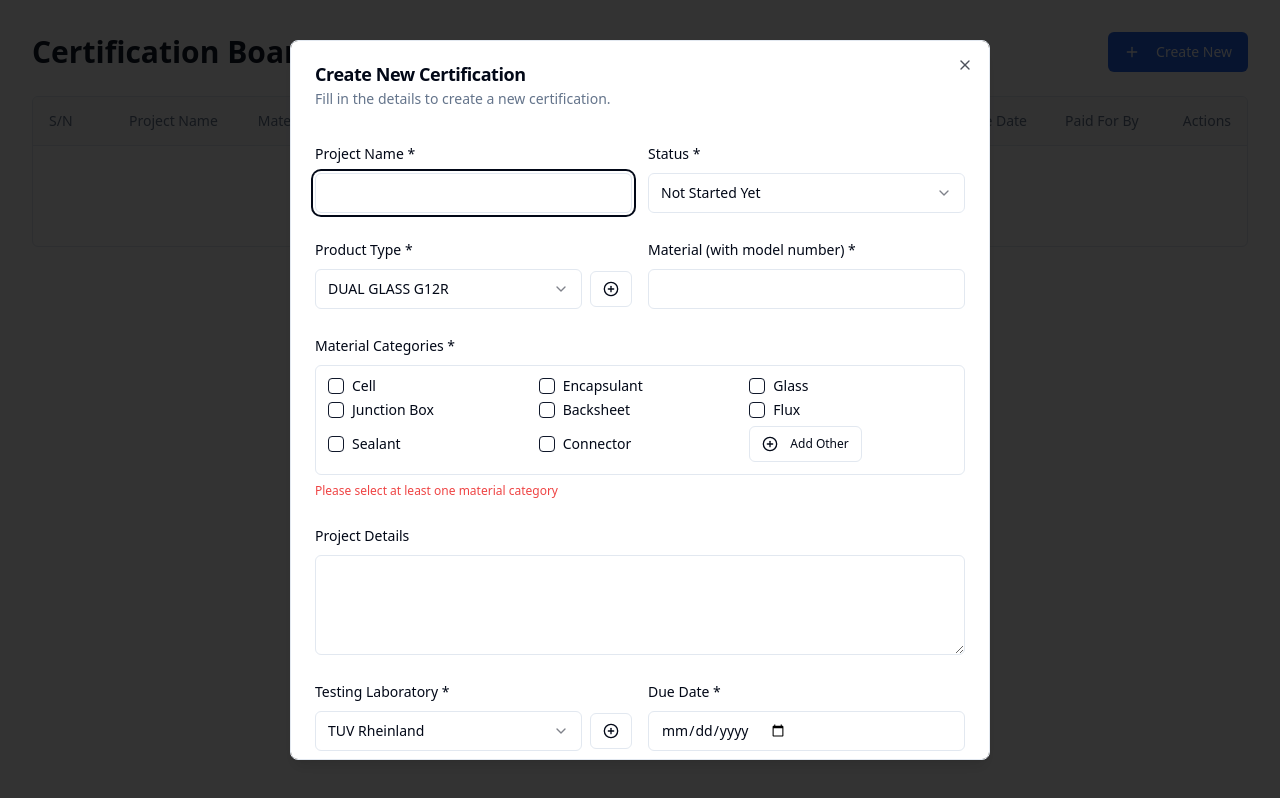
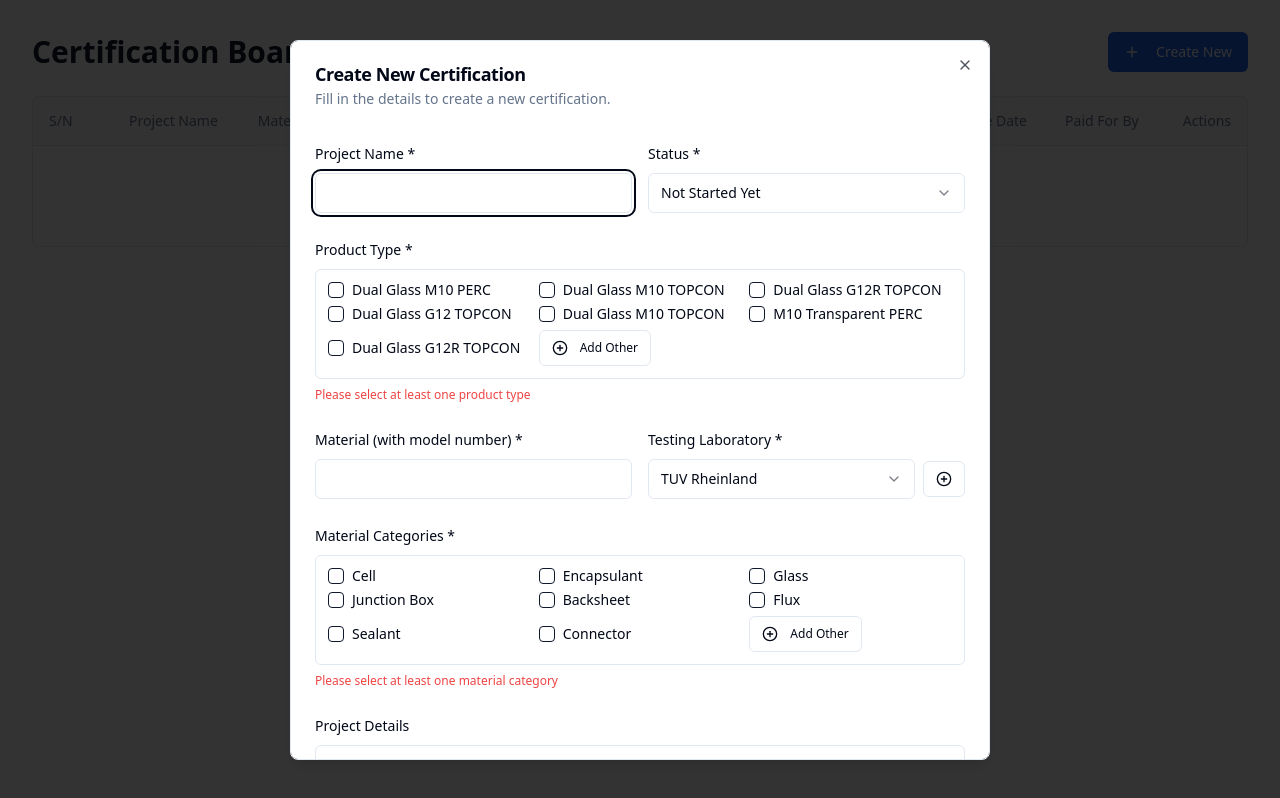
Before and after one commit to aarnav1729/certs, a React (Vite) app: page / in a window 1280 px wide. Both pictures are taken after a click on the button "Create New". Built offline with nearby package versions, Linux system fonts and the light colour scheme.

Commit message:
Refactor: Change product type input
Refactor the product type input from a dropdown to a checkbox field.

```diff
--- a/src/components/CertificationForm.tsx
+++ b/src/components/CertificationForm.tsx
@@ -1,4 +1,3 @@
-
 import { useState, useEffect } from "react";
 import {
   Dialog,
@@ -22,7 +21,8 @@ import {
   UploadFile,
   MaterialCategory,
   ProductType,
-  TestingLaboratory
+  TestingLaboratory,
+  PRODUCT_TYPES
 } from "@/lib/types";
 import {
   fileToBase64,
@@ -53,7 +53,7 @@ export function CertificationForm({
 }: CertificationFormProps) {
   const [projectName, setProjectName] = useState(initialData?.projectName || '');
   const [projectDetails, setProjectDetails] = useState(initialData?.projectDetails || '');
-  const [productType, setProductType] = useState<ProductType>(initialData?.productType || 'DUAL GLASS G12R');
+  const [productType, setProductType] = useState<ProductType>(initialData?.productType || []);
   const [customProductType, setCustomProductType] = useState('');
   const [materialCategories, setMaterialCategories] = useState<MaterialCategory[]>(initialData?.materialCategories || []);
   const [customMaterialCategory, setCustomMaterialCategory] = useState('');
@@ -69,7 +69,7 @@ export function CertificationForm({
   const [supplierName, setSupplierName] = useState(initialData?.paymentInfo?.supplierName || '');
   const [invoiceAttachment, setInvoiceAttachment] = useState<UploadFile | undefined>(initialData?.paymentInfo?.invoiceAttachment);
 
-  const [allProductTypes, setAllProductTypes] = useState<ProductType[]>([]);
+  const [allProductTypes, setAllProductTypes] = useState<string[]>([]);
   const [allTestingLaboratories, setAllTestingLaboratories] = useState<TestingLaboratory[]>([]);
   const [allMaterialCategories, setAllMaterialCategories] = useState<MaterialCategory[]>([]);
   const [showCustomProductType, setShowCustomProductType] = useState(false);
@@ -92,7 +92,7 @@ export function CertificationForm({
   const handleSubmit = async (e: React.FormEvent) => {
     e.preventDefault();
 
-    if (!projectName || !productType || !testingLaboratory || !material || !dueDate || materialCategories.length === 0) {
+    if (!projectName || !testingLaboratory || !material || !dueDate || materialCategories.length === 0 || productType.length === 0) {
       toast.error("Please fill in all required fields");
       return;
     }
@@ -101,11 +101,15 @@ export function CertificationForm({
 
     try {
       // Handle custom product type
-      let finalProductType = productType;
+      let finalProductType = [...productType];
       if (showCustomProductType && customProductType) {
-        finalProductType = customProductType;
+        if (!finalProductType.includes(customProductType)) {
+          finalProductType.push(customProductType);
+        }
         saveCustomProductType(customProductType);
-        setAllProductTypes(prev => [...prev, customProductType]);
+        setAllProductTypes(prev => prev.includes(customProductType) ? prev : [...prev, customProductType]);
+        setCustomProductType('');
+        setShowCustomProductType(false);
       }
 
       // Handle custom testing laboratory
@@ -142,7 +146,7 @@ export function CertificationForm({
       if (isCreateMode) {
         setProjectName('');
         setProjectDetails('');
-        setProductType('DUAL GLASS G12R');
+        setProductType([]);
         setCustomProductType('');
         setShowCustomProductType(false);
         setMaterialCategories([]);
@@ -234,6 +238,24 @@ export function CertificationForm({
     }
   };
 
+  const handleProductTypeChange = (productTypeOption: string, checked: boolean) => {
+    if (checked) {
+      setProductType([...productType, productTypeOption]);
+    } else {
+      setProductType(productType.filter(pt => pt !== productTypeOption));
+    }
+  };
+
+  const handleAddCustomProductType = () => {
+    if (customProductType && !productType.includes(customProductType)) {
+      setProductType([...productType, customProductType]);
+      saveCustomProductType(customProductType);
+      setAllProductTypes(prev => [...prev, customProductType]);
+      setCustomProductType('');
+      setShowCustomProductType(false);
+    }
+  };
+
   const handleAddCustomMaterialCategory = () => {
     if (customMaterialCategory && !materialCategories.includes(customMaterialCategory)) {
       setMaterialCategories([...materialCategories, customMaterialCategory]);
@@ -291,63 +313,77 @@ export function CertificationForm({
               </div>
             </div>
 
-            <div className="grid grid-cols-2 gap-4">
-              <div className="space-y-2">
-                <Label htmlFor="productType">Product Type *</Label>
-                {!showCustomProductType ? (
-                  <div className="flex items-center gap-2">
-                    <Select
-                      value={productType}
-                      onValueChange={(value: string) => {
-                        if (value === "other") {
-                          setShowCustomProductType(true);
-                        } else {
-                          setProductType(value as ProductType);
-                        }
-                      }}
+            <div className="space-y-2">
+              <Label htmlFor="productType">Product Type *</Label>
+              <div className="grid grid-cols-3 gap-2 border p-3 rounded-md">
+                {allProductTypes.map((type) => (
+                  <div className="flex items-center space-x-2" key={type}>
+                    <Checkbox
+                      id={`product-type-${type}`}
+                      checked={productType.includes(type)}
+                      onCheckedChange={(checked) =>
+                        handleProductTypeChange(type, checked as boolean)
+                      }
                       disabled={isViewMode}
+                    />
+                    <label
+                      htmlFor={`product-type-${type}`}
+                      className="text-sm font-medium leading-none peer-disabled:cursor-not-allowed peer-disabled:opacity-70"
                     >
-                      <SelectTrigger>
-                        <SelectValue placeholder="Select product type" />
-                      </SelectTrigger>
-                      <SelectContent>
-                        {allProductTypes.map(type => (
-                          <SelectItem key={type} value={type}>{type}</SelectItem>
-                        ))}
-                        <SelectItem value="other">Others (Specify)</SelectItem>
-                      </SelectContent>
-                    </Select>
-                    {!isViewMode && (
-                      <Button
-                        type="button"
-                        size="sm"
-                        variant="outline"
-                        onClick={() => setShowCustomProductType(true)}
-                      >
-                        <PlusCircle className="h-4 w-4" />
-                      </Button>
-                    )}
+                      {type}
+                    </label>
                   </div>
-                ) : (
-                  <div className="flex items-center gap-2">
+                ))}
+
+                {!isViewMode && !showCustomProductType && (
+                  <div className="flex items-center space-x-2">
+                    <Button
+                      type="button"
+                      variant="outline"
+                      size="sm"
+                      className="text-xs"
+                      onClick={() => setShowCustomProductType(true)}
+                    >
+                      <PlusCircle className="h-3 w-3 mr-1" /> Add Other
+                    </Button>
+                  </div>
+                )}
+
+                {showCustomProductType && (
+                  <div className="col-span-3 flex items-center gap-2 mt-2">
                     <Input
                       placeholder="Enter custom product type"
                       value={customProductType}
                       onChange={(e) => setCustomProductType(e.target.value)}
-                      disabled={isViewMode}
+                      className="flex-1"
                     />
                     <Button
                       type="button"
                       size="sm"
+                      onClick={handleAddCustomProductType}
+                    >
+                      Add
+                    </Button>
+                    <Button
+                      type="button"
+                      size="sm"
                       variant="outline"
-                      onClick={() => setShowCustomProductType(false)}
+                      onClick={() => {
+                        setCustomProductType('');
+                        setShowCustomProductType(false);
+                      }}
                     >
                       <X className="h-4 w-4" />
                     </Button>
                   </div>
                 )}
               </div>
+              {productType.length === 0 && !isViewMode && (
+                <p className="text-xs text-red-500">Please select at least one product type</p>
+              )}
+            </div>
 
+            <div className="grid grid-cols-2 gap-4">
               <div className="space-y-2">
                 <Label htmlFor="material">Material (with model number) *</Label>
                 <Input
@@ -358,6 +394,62 @@ export function CertificationForm({
                   required
                   maxLength={100}
                 />
+              </div>
+
+              <div className="space-y-2">
+                <Label htmlFor="testingLaboratory">Testing Laboratory *</Label>
+                {!showCustomTestingLaboratory ? (
+                  <div className="flex items-center gap-2">
+                    <Select
+                      value={testingLaboratory}
+                      onValueChange={(value: string) => {
+                        if (value === "other") {
+                          setShowCustomTestingLaboratory(true);
+                        } else {
+                          setTestingLaboratory(value as TestingLaboratory);
+                        }
+                      }}
+                      disabled={isViewMode}
+                    >
+                      <SelectTrigger>
+                        <SelectValue placeholder="Select testing laboratory" />
+                      </SelectTrigger>
+                      <SelectContent>
+                        {allTestingLaboratories.map(lab => (
+                          <SelectItem key={lab} value={lab}>{lab}</SelectItem>
+                        ))}
+                        <SelectItem value="other">Others (Specify)</SelectItem>
+                      </SelectContent>
+                    </Select>
+                    {!isViewMode && (
+                      <Button
+                        type="button"
+                        size="sm"
+                        variant="outline"
+                        onClick={() => setShowCustomTestingLaboratory(true)}
+                      >
+                        <PlusCircle className="h-4 w-4" />
+                      </Button>
+                    )}
+                  </div>
+                ) : (
+                  <div className="flex items-center gap-2">
+                    <Input
+                      placeholder="Enter custom testing laboratory"
+                      value={customTestingLaboratory}
+                      onChange={(e) => setCustomTestingLaboratory(e.target.value)}
+                      disabled={isViewMode}
+                    />
+                    <Button
+                      type="button"
+                      size="sm"
+                      variant="outline"
+                      onClick={() => setShowCustomTestingLaboratory(false)}
+                    >
+                      <X className="h-4 w-4" />
+                    </Button>
+                  </div>
+                )}
               </div>
             </div>
 
@@ -443,62 +535,6 @@ export function CertificationForm({
             </div>
 
             <div className="grid grid-cols-2 gap-4">
-              <div className="space-y-2">
-                <Label htmlFor="testingLaboratory">Testing Laboratory *</Label>
-                {!showCustomTestingLaboratory ? (
-                  <div className="flex items-center gap-2">
-                    <Select
-                      value={testingLaboratory}
-                      onValueChange={(value: string) => {
-                        if (value === "other") {
-                          setShowCustomTestingLaboratory(true);
-                        } else {
-                          setTestingLaboratory(value as TestingLaboratory);
-                        }
-                      }}
-                      disabled={isViewMode}
-                    >
-                      <SelectTrigger>
-                        <SelectValue placeholder="Select testing laboratory" />
-                      </SelectTrigger>
-                      <SelectContent>
-                        {allTestingLaboratories.map(lab => (
-                          <SelectItem key={lab} value={lab}>{lab}</SelectItem>
-                        ))}
-                        <SelectItem value="other">Others (Specify)</SelectItem>
-                      </SelectContent>
-                    </Select>
-                    {!isViewMode && (
-                      <Button
-                        type="button"
-                        size="sm"
-                        variant="outline"
-                        onClick={() => setShowCustomTestingLaboratory(true)}
-                      >
-                        <PlusCircle className="h-4 w-4" />
-                      </Button>
-                    )}
-                  </div>
-                ) : (
-                  <div className="flex items-center gap-2">
-                    <Input
-                      placeholder="Enter custom testing laboratory"
-                      value={customTestingLaboratory}
-                      onChange={(e) => setCustomTestingLaboratory(e.target.value)}
-                      disabled={isViewMode}
-                    />
-                    <Button
-                      type="button"
-                      size="sm"
-                      variant="outline"
-                      onClick={() => setShowCustomTestingLaboratory(false)}
-                    >
-                      <X className="h-4 w-4" />
-                    </Button>
-                  </div>
-                )}
-              </div>
-
               <div className="space-y-2">
                 <Label htmlFor="dueDate">Due Date *</Label>
                 <Input
--- a/src/lib/types.ts
+++ b/src/lib/types.ts
@@ -1,20 +1,13 @@
+export type ProductType = string[];
 
-export type ProductType =
-  | 'DUAL GLASS G12R'
-  | 'DUAL GLASS M10'
-  | 'M10 TOPCON'
-  | 'G12R TOPCON'
-  | 'G12 TOPCON'
-  | 'M10 PERC TRANSPARENT'
-  | string;
-
-export const PRODUCT_TYPES: ProductType[] = [
-  'DUAL GLASS G12R',
-  'DUAL GLASS M10',
-  'M10 TOPCON',
-  'G12R TOPCON',
-  'G12 TOPCON',
-  'M10 PERC TRANSPARENT'
+export const PRODUCT_TYPES: string[] = [
+  'Dual Glass M10 PERC',
+  'Dual Glass M10 TOPCON',
+  'Dual Glass G12R TOPCON',
+  'Dual Glass G12 TOPCON',
+  'Dual Glass M10 TOPCON',
+  'M10 Transparent PERC',
+  'Dual Glass G12R TOPCON'
 ];
 
 export type MaterialCategory =
```
Also changed, not shown: src/components/CertificationTable.tsx (+23 -1 lines), src/lib/storage.ts (+37 -11 lines).
